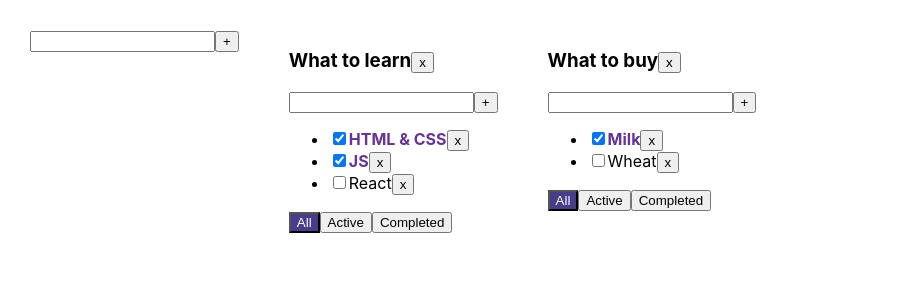
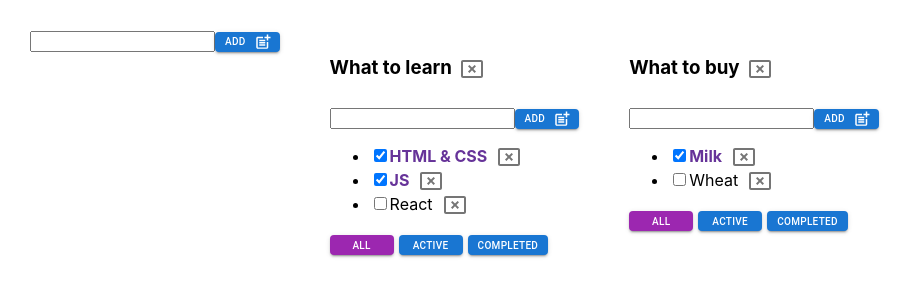
Before and after one commit to Santerakis/todolist-version, a React (Create React App) app: page / in a window 1280 px wide. Shown: the top 300 px of the page, without its empty margins (0-913 px from the left). Built offline with nearby package versions, Linux system fonts and the light colour scheme.

Commit message:
button Add

```diff
--- a/package.json
+++ b/package.json
@@ -3,6 +3,10 @@
   "version": "0.1.0",
   "private": true,
   "dependencies": {
+    "@emotion/react": "^11.10.5",
+    "@emotion/styled": "^11.10.5",
+    "@mui/icons-material": "^5.11.0",
+    "@mui/material": "^5.11.1",
     "@testing-library/jest-dom": "^5.14.1",
     "@testing-library/react": "^13.0.0",
     "@testing-library/user-event": "^13.2.1",
--- a/src/AddItemForm.tsx
+++ b/src/AddItemForm.tsx
@@ -1,4 +1,6 @@
 import React, {ChangeEvent, KeyboardEvent, useState} from 'react';
+import {Button} from "@mui/material";
+import PostAddIcon from '@mui/icons-material/PostAdd';
 
 type AddItemFromPropsType = {
     addItem: (title: string) => void
@@ -39,7 +41,13 @@ const AddItemForm = (props: AddItemFromPropsType) => {
                 onChange={setLocalTitle}
                 className={error ? "input-error" : ""}
             />
-            <button onClick={addItem}>+</button>
+            {/*<button onClick={addItem}>+</button>*/}
+            <Button
+                size='small'
+                sx={{height:'20px', fontSize:'10px', py:'8px', minWidth: 'fit-content'}}
+                variant='contained'
+                endIcon={<PostAddIcon/>}
+                onClick={addItem}>Add</Button>
             {errorMessage}
         </div>
     );
--- a/src/TodoList.tsx
+++ b/src/TodoList.tsx
@@ -2,6 +2,8 @@ import React, {ChangeEvent, KeyboardEvent, useState} from 'react';
 import {FilterValuesType, TaskType} from "./App";
 import AddItemForm from "./AddItemForm";
 import EditAbleSpan from "./EditAbleSpan";
+import {Button, IconButton} from "@mui/material";
+import CancelPresentationOutlinedIcon from '@mui/icons-material/CancelPresentationOutlined';
 //rsc
 // typescript =>
 // 1. Variable
@@ -44,7 +46,11 @@ const TodoList = (props: TodoListPropsType) => {
                         <div style={{display: "inline-block"}} className={task.isDone ? "task-done" : ""}>
                             <EditAbleSpan title={task.title} changeTitle={changeTaskTitle}/>
                         </div>
-                        <button onClick={removeTask}>x</button>
+                        {/*<button onClick={removeTask}>x</button>*/}
+                        <IconButton onClick={removeTask}
+                        sx= {{p:'0px', ml:'10px'}}>
+                            <CancelPresentationOutlinedIcon/>
+                        </IconButton>
                     </li>
                 )
             })}</ul>
@@ -64,24 +70,36 @@ const TodoList = (props: TodoListPropsType) => {
         <div>
             <h3>
                 <EditAbleSpan title={props.title} changeTitle={changeTodolistTitle} />
-                <button onClick={removeTodoList}>x</button>
+                {/*<button onClick={removeTodoList}>x</button>*/}
+                <IconButton onClick={removeTodoList}>
+                    <CancelPresentationOutlinedIcon/>
+                </IconButton>
             </h3>
             <AddItemForm addItem={addNewTask} />
 
             {tasksListItems}
             <div>
-                <button
-                    className={props.filter === "all" ? "btn-active" : ""}
+                <Button
+                    sx={{mr:'5px', height:'20px', fontSize:'10px', pt:'6px'}}
+                    color={props.filter === "all" ? "secondary" : "primary"}
+                    size='small'
+                    variant='contained'
                     onClick={onClickHandlerCreator("all")}>All
-                </button>
-                <button
-                    className={props.filter === "active" ? "btn-active" : ""}
+                </Button>
+                <Button
+                    sx={{mr:'5px', height:'20px', fontSize:'10px', pt:'6px'}}
+                    color={props.filter === "active" ? "secondary" : "primary"}
+                    size='small'
+                    variant='contained'
                     onClick={onClickHandlerCreator("active")}>Active
-                </button>
-                <button
-                    className={props.filter === "completed" ? "btn-active" : ""}
+                </Button>
+                <Button
+                    sx={{height:'20px', fontSize:'10px', pt:'6px'}}
+                    color={props.filter === "completed" ? "secondary" : "primary"}
+                    size='small'
+                    variant='contained'
                     onClick={onClickHandlerCreator("completed")}>Completed
-                </button>
+                </Button>
             </div>
         </div>
     );
```
Also changed, not shown: 1 other file (tests, documents, lock files or other folders).
